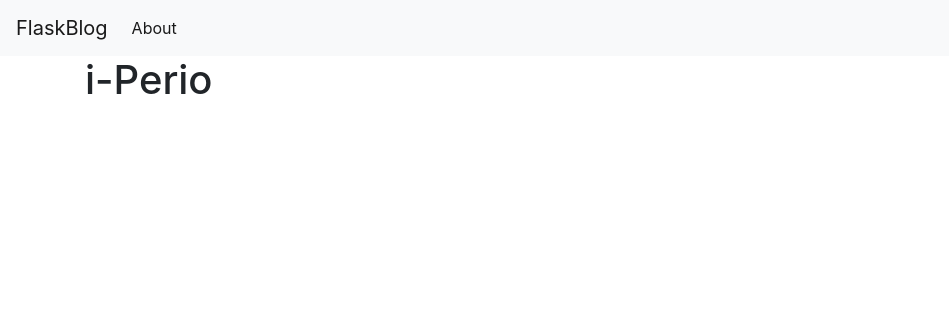
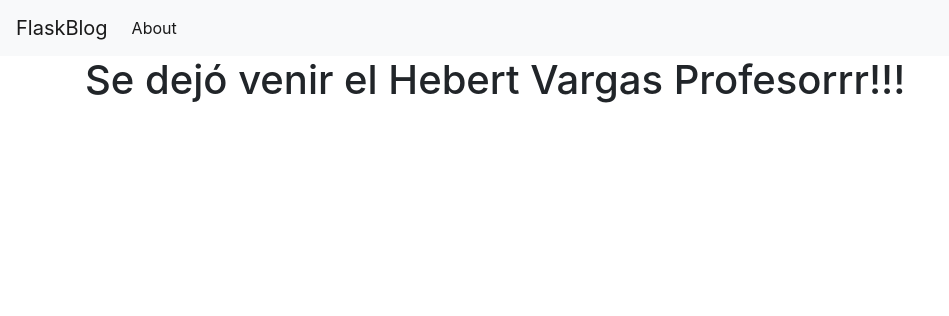
Before and after one commit to albotero/i-perio, a Flask app: page / in a window 1280 px wide. Shown: the top 316 px of the page, without its empty margins (0-949 px from the left). Run offline with Flask 2, Linux system fonts and the light colour scheme; some libraries are stand-ins or nearby versions.

Commit message:
Support for python in apache2

```diff
--- a/main.py
+++ b/main.py
@@ -1,4 +1,4 @@
-#!/usr/bin python3
+#!/usr/bin/python3
 
 from flask import Flask, render_template
 
--- a/templates/index.html
+++ b/templates/index.html
@@ -1,5 +1,5 @@
 {% extends 'base.html' %}
 
 {% block content %}
-    <h1>{% block title %} i-Perio {% endblock %}</h1>
+    <h1>{% block title %} Se dej&oacute; venir el Hebert Vargas Profesorrr!!! {% endblock %}</h1>
 {% endblock %}
```
Also changed, not shown: 1 other file.
